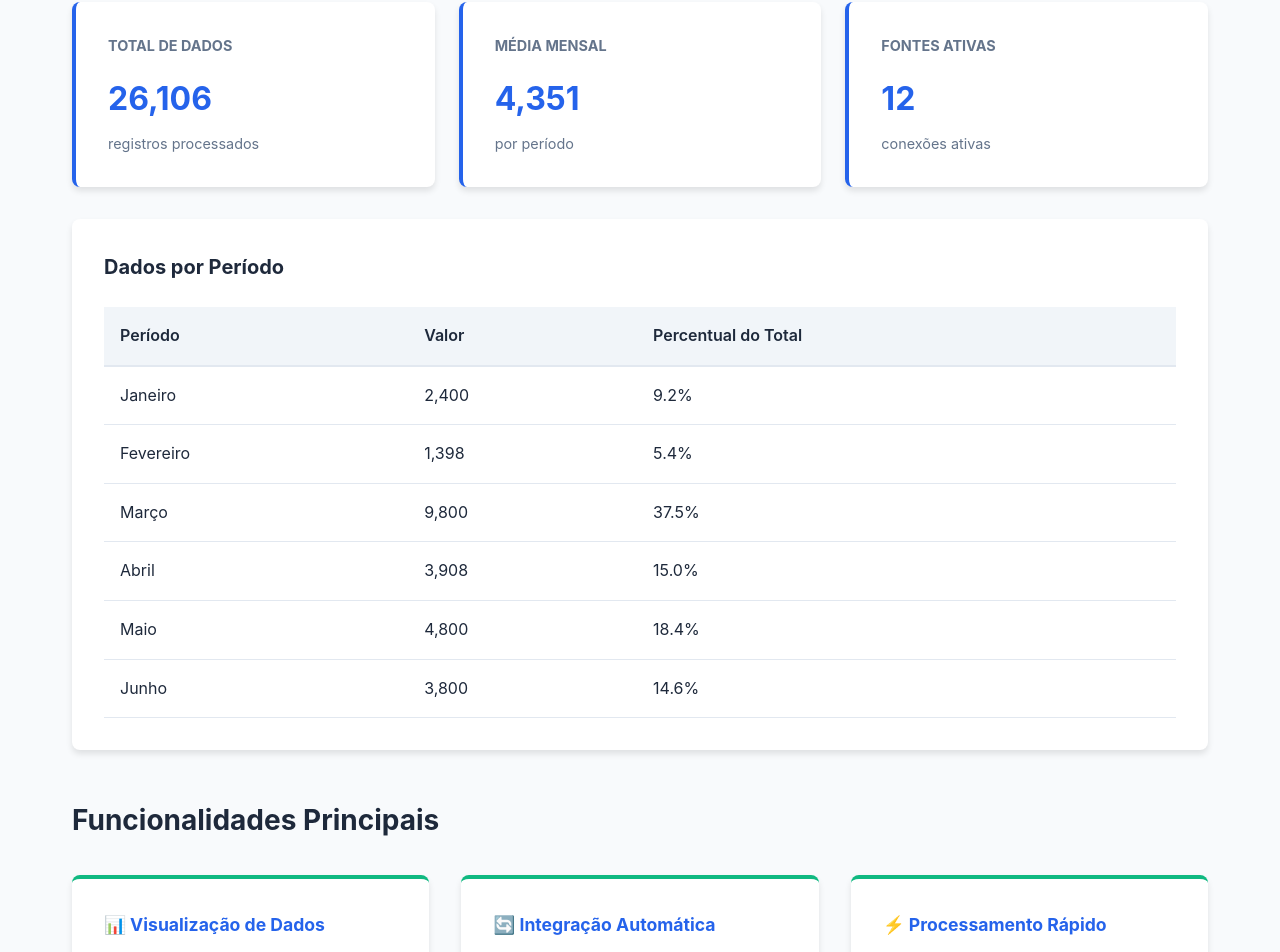
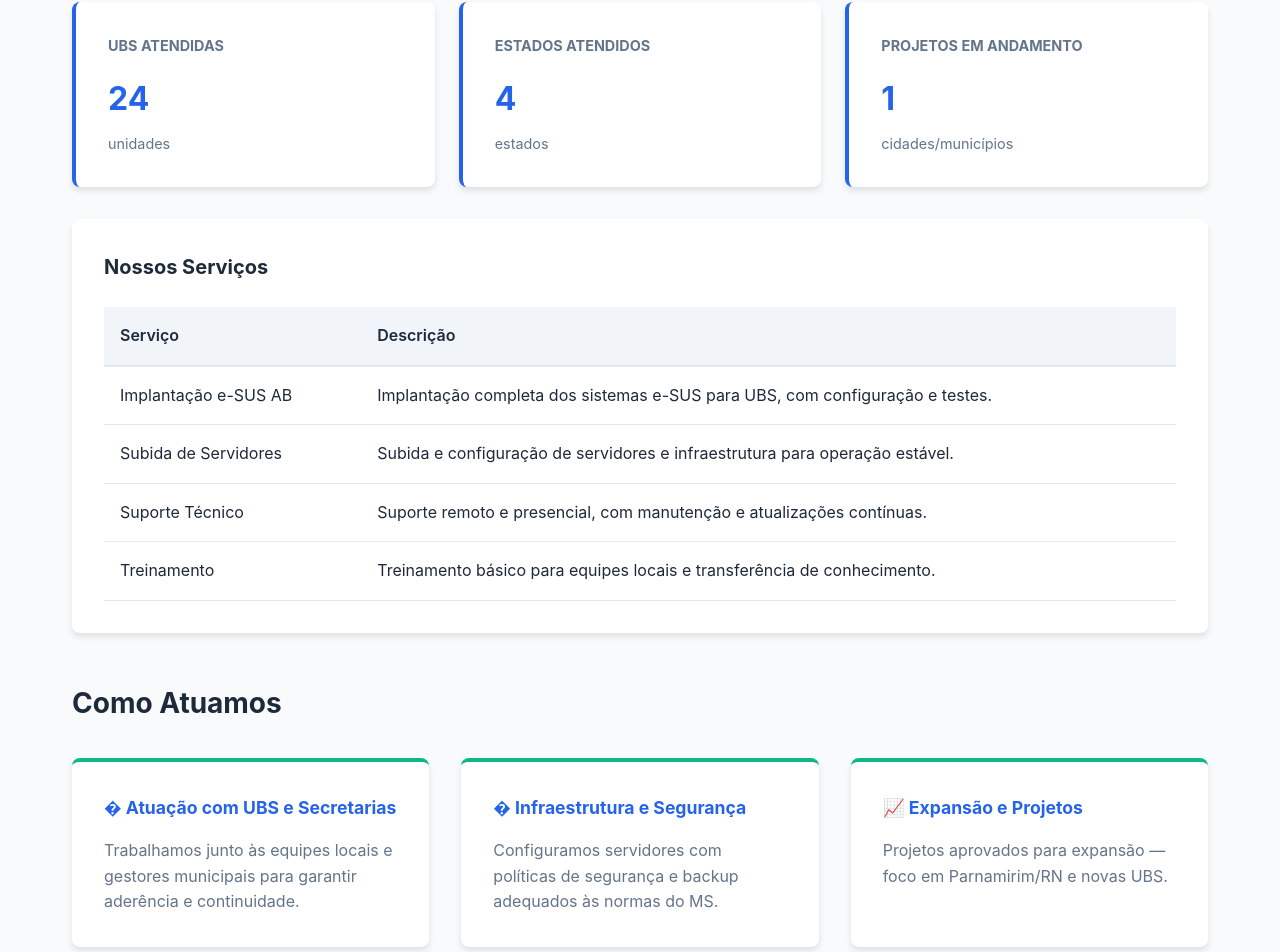
Before and after one commit to cruzp-wq/site-datalinker, a React (Vite) app in the folder datalinker-site/: page /contact in a window 1280 px wide. Shown: the part 474-1426 px from the top of the page. Built offline with nearby package versions, Linux system fonts and the light colour scheme.

Commit message:
feat: alinhar home com Sobre (hero, alcance e serviços)

```diff
--- a/datalinker-site/src/pages/Home.tsx
+++ b/datalinker-site/src/pages/Home.tsx
@@ -6,88 +6,88 @@ interface DataPoint {
 }
 
 const Home: React.FC = () => {
-    // Dados de exemplo para análise
-    const analysisData: DataPoint[] = [
-        { name: 'Janeiro', value: 2400 },
-        { name: 'Fevereiro', value: 1398 },
-        { name: 'Março', value: 9800 },
-        { name: 'Abril', value: 3908 },
-        { name: 'Maio', value: 4800 },
-        { name: 'Junho', value: 3800 },
-    ];
-
-    const totalValue = analysisData.reduce((sum, item) => sum + item.value, 0);
-    const avgValue = Math.round(totalValue / analysisData.length);
+    // Métricas do serviço (exemplares). Ajuste conforme dados reais.
+    const ubsAtendidas = 24;
+    const estadosAtendidos = 4;
+    const projetosAndamento = 1;
 
     return (
         <main className="home-page">
             <section className="hero">
-                <h1>🔗 DataLinker - Análise de Dados em Tempo Real</h1>
-                <p>Integre, analise e visualize seus dados com facilidade</p>
+                <h1>Datalinker — Especialistas em e-SUS para UBS</h1>
+                <p>Implantação, suporte técnico e subida dos sistemas e-SUS para Unidades Básicas de Saúde.</p>
             </section>
 
             <section className="dashboard">
-                <h2>Dashboard de Análise</h2>
+                <h2>Nosso Alcance</h2>
 
                 <div className="metrics">
                     <div className="metric-card">
-                        <h3>Total de Dados</h3>
-                        <p className="metric-value">{totalValue.toLocaleString()}</p>
-                        <p className="metric-label">registros processados</p>
+                        <h3>UBS Atendidas</h3>
+                        <p className="metric-value">{ubsAtendidas}</p>
+                        <p className="metric-label">unidades</p>
                     </div>
                     <div className="metric-card">
-                        <h3>Média Mensal</h3>
-                        <p className="metric-value">{avgValue.toLocaleString()}</p>
-                        <p className="metric-label">por período</p>
+                        <h3>Estados Atendidos</h3>
+                        <p className="metric-value">{estadosAtendidos}</p>
+                        <p className="metric-label">estados</p>
                     </div>
                     <div className="metric-card">
-                        <h3>Fontes Ativas</h3>
-                        <p className="metric-value">12</p>
-                        <p className="metric-label">conexões ativas</p>
+                        <h3>Projetos em Andamento</h3>
+                        <p className="metric-value">{projetosAndamento}</p>
+                        <p className="metric-label">cidades/municípios</p>
                     </div>
                 </div>
 
                 <div className="data-table">
-                    <h3>Dados por Período</h3>
+                    <h3>Nossos Serviços</h3>
                     <table>
                         <thead>
                             <tr>
-                                <th>Período</th>
-                                <th>Valor</th>
-                                <th>Percentual do Total</th>
+                                <th>Serviço</th>
+                                <th>Descrição</th>
                             </tr>
                         </thead>
                         <tbody>
-                            {analysisData.map((item, index) => (
-                                <tr key={index}>
-                                    <td>{item.name}</td>
-                                    <td>{item.value.toLocaleString()}</td>
-                                    <td>{((item.value / totalValue) * 100).toFixed(1)}%</td>
-                                </tr>
-                            ))}
+                            <tr>
+                                <td>Implantação e-SUS AB</td>
+                                <td>Implantação completa dos sistemas e-SUS para UBS, com configuração e testes.</td>
+                            </tr>
+                            <tr>
+                                <td>Subida de Servidores</td>
+                                <td>Subida e configuração de servidores e infraestrutura para operação estável.</td>
+                            </tr>
+                            <tr>
+                                <td>Suporte Técnico</td>
+                                <td>Suporte remoto e presencial, com manutenção e atualizações contínuas.</td>
+                            </tr>
+                            <tr>
+                                <td>Treinamento</td>
+                                <td>Treinamento básico para equipes locais e transferência de conhecimento.</td>
+                            </tr>
                         </tbody>
                     </table>
                 </div>
             </section>
 
             <section className="features">
-                <h2>Funcionalidades Principais</h2>
+                <h2>Como Atuamos</h2>
                 <div className="features-grid">
                     <div className="feature-item">
-                        <h4>📊 Visualização de Dados</h4>
-                        <p>Gráficos interativos e em tempo real para melhor compreensão dos dados</p>
+                        <h4>� Atuação com UBS e Secretarias</h4>
+                        <p>Trabalhamos junto às equipes locais e gestores municipais para garantir aderência e continuidade.</p>
                     </div>
                     <div className="feature-item">
-                        <h4>🔄 Integração Automática</h4>
-                        <p>Conecte múltiplas fontes de dados com configuração simples</p>
+                        <h4>�️ Infraestrutura e Segurança</h4>
+                        <p>Configuramos servidores com políticas de segurança e backup adequados às normas do MS.</p>
                     </div>
                     <div className="feature-item">
-                        <h4>⚡ Processamento Rápido</h4>
-                        <p>Análise instantânea de grandes volumes de dados</p>
+                        <h4>📈 Expansão e Projetos</h4>
+                        <p>Projetos aprovados para expansão — foco em Parnamirim/RN e novas UBS.</p>
                     </div>
                     <div className="feature-item">
-                        <h4>🔒 Segurança Garantida</h4>
-                        <p>Seus dados protegidos com as melhores práticas de segurança</p>
+                        <h4>🎓 Treinamento e Suporte</h4>
+                        <p>Capacitação das equipes locais para operação independente e suporte contínuo.</p>
                     </div>
                 </div>
             </section>
```
